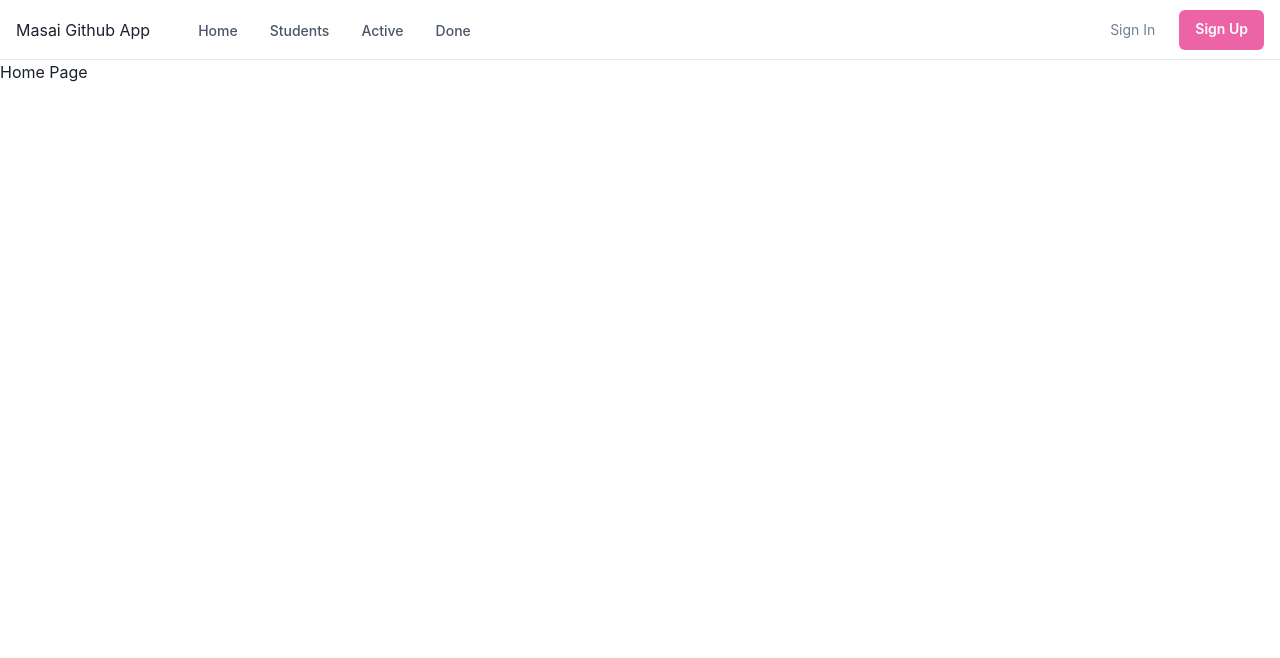
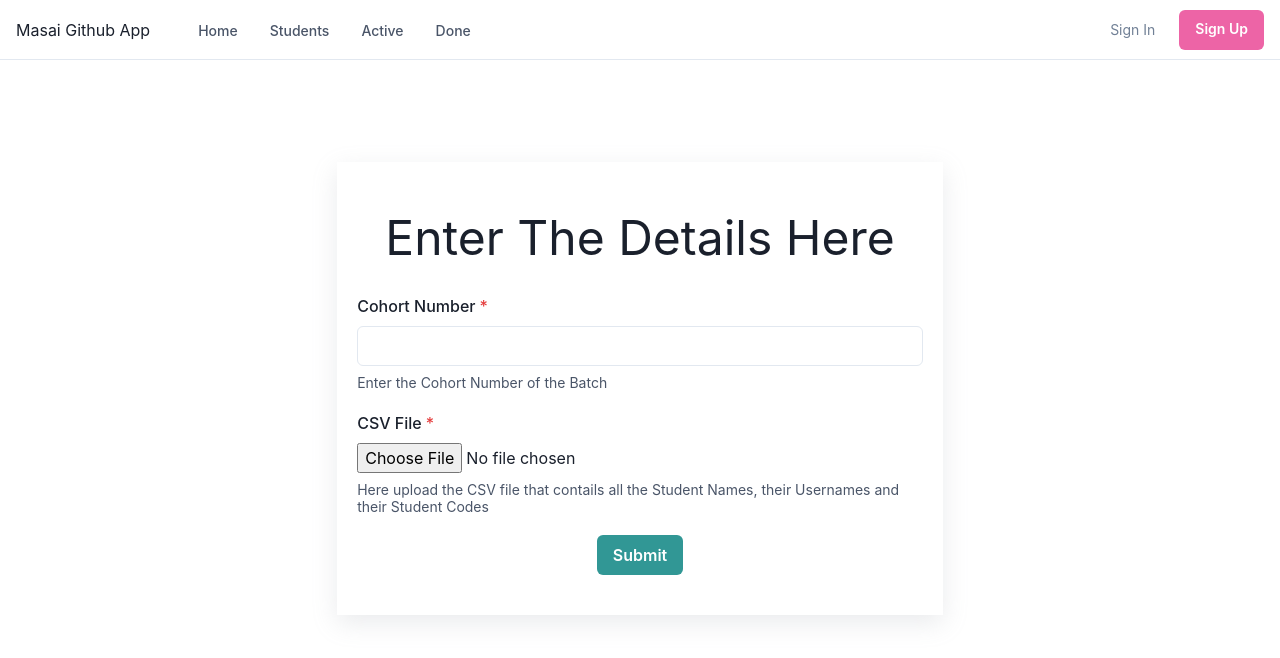
Before and after one commit to Sourav12061999/github-app-client, a React (Create React App) app: page / in a window 1280 px wide. Shown: the top 658 px of the page. Built offline with nearby package versions, Linux system fonts and the light colour scheme.

Commit message:
Form Ready

```diff
--- /dev/null
+++ b/src/Components/Form/Form.tsx
@@ -0,0 +1,79 @@
+import { Container } from "@chakra-ui/react";
+import React, { useState } from "react";
+import {
+  FormControl,
+  FormLabel,
+  FormErrorMessage,
+  FormHelperText,
+  Input,
+  Text,
+  Button,
+} from "@chakra-ui/react";
+import { FormType } from "./Form.types";
+function Form() {
+    const [formData, setFormData] = useState<FormType>({
+        cohort:0,
+    })
+    const cohortChange = (event:React.ChangeEvent<HTMLInputElement>) =>{
+      setFormData((prev:FormType)=> {
+          return {
+              ...prev,
+              cohort:+event.target.value
+          }
+      })
+    }
+
+    const csvChange = (event:React.ChangeEvent<HTMLInputElement>) =>{
+        setFormData((prev:FormType)=> {
+            return {
+                ...prev,
+                csv:event.target.value
+            }
+        })
+    }
+
+    const Submit = () =>{
+        console.log(formData);
+    }
+  return (
+    <Container
+      style={{
+        boxShadow: "rgba(149, 157, 165, 0.2) 0px 8px 24px",
+        padding: "40px 20px",
+        marginTop:"8%"
+      }}
+    >
+      <Text textAlign={"center"} fontSize="5xl">
+        Enter The Details Here
+      </Text>
+
+      <FormControl isRequired>
+          {/* The Input for Cohort Number  */}
+        <FormLabel style={{marginTop:"20px"}}>Cohort Number</FormLabel>
+        <Input onChange={cohortChange} placeholder="" id="cohort" type="number" />
+        <FormHelperText>Enter the Cohort Number of the Batch</FormHelperText>
+
+        {/* The Form For the CSV File  */}
+        <FormLabel style={{marginTop:"20px"}}>CSV File</FormLabel>
+        <input onChange={csvChange}  id="csv-file" type="file" accept=".csv" />
+        <FormHelperText>
+          Here upload the CSV file that contails all the Student Names, their
+          Usernames and their Student Codes
+        </FormHelperText>
+
+
+        {/* The Submit Button  */}
+        <Button
+          style={{ display: "block", marginInline: "auto", marginTop: "20px" }}
+          colorScheme="teal"
+          variant="solid"
+          onClick={Submit}
+        >
+          Submit
+        </Button>
+      </FormControl>
+    </Container>
+  );
+}
+
+export default Form;
--- /dev/null
+++ b/src/Components/Form/Form.types.ts
@@ -0,0 +1,4 @@
+export type FormType = {
+  cohort:number,
+  CSV?:File,
+}
--- a/src/Components/Navbar/NavItems.ts
+++ b/src/Components/Navbar/NavItems.ts
@@ -1,23 +1,23 @@
 export type NavItem = {
     label: string;
-    href?: string;
+    href: string;
   }
 
   export const NAV_ITEMS: Array<NavItem> = [
     {
       label: "Home",
-      href:"#"
+      href:"/"
     },
     {
       label: "Students",
-      href:"#"
+      href:"/Students"
     },
     {
       label: "Active",
-      href: "#",
+      href: "/Active",
     },
     {
       label: "Done",
-      href: "#",
+      href: "/Done",
     },
   ];
--- a/src/Components/Navbar/Navbar.tsx
+++ b/src/Components/Navbar/Navbar.tsx
@@ -16,6 +16,7 @@ import {
   CloseIcon,
 } from "@chakra-ui/icons";
 import { NAV_ITEMS, NavItem } from "./NavItems";
+import {Link as RouterLink} from "react-router-dom";
 export default function Navbar() {
   const { isOpen, onToggle } = useDisclosure();
   return (
@@ -102,6 +103,7 @@ const DesktopNav = () => {
     <Stack direction={"row"} spacing={4}>
       {NAV_ITEMS.map((navItem) => (
         <Box key={navItem.label}>
+          <RouterLink to={navItem.href}>
           <Link
             p={2}
             href={navItem.href ?? "#"}
@@ -115,6 +117,7 @@ const DesktopNav = () => {
           >
             {navItem.label}
           </Link>
+          </RouterLink>
         </Box>
       ))}
     </Stack>
--- a/src/Pages/Home/Home.tsx
+++ b/src/Pages/Home/Home.tsx
@@ -1,8 +1,10 @@
 import React from 'react'
-
+import Form from '../../Components/Form/Form'
 function Home() {
   return (
-    <div>Home Page</div>
+    <div>
+      <Form/>
+    </div>
   )
 }
 
```
